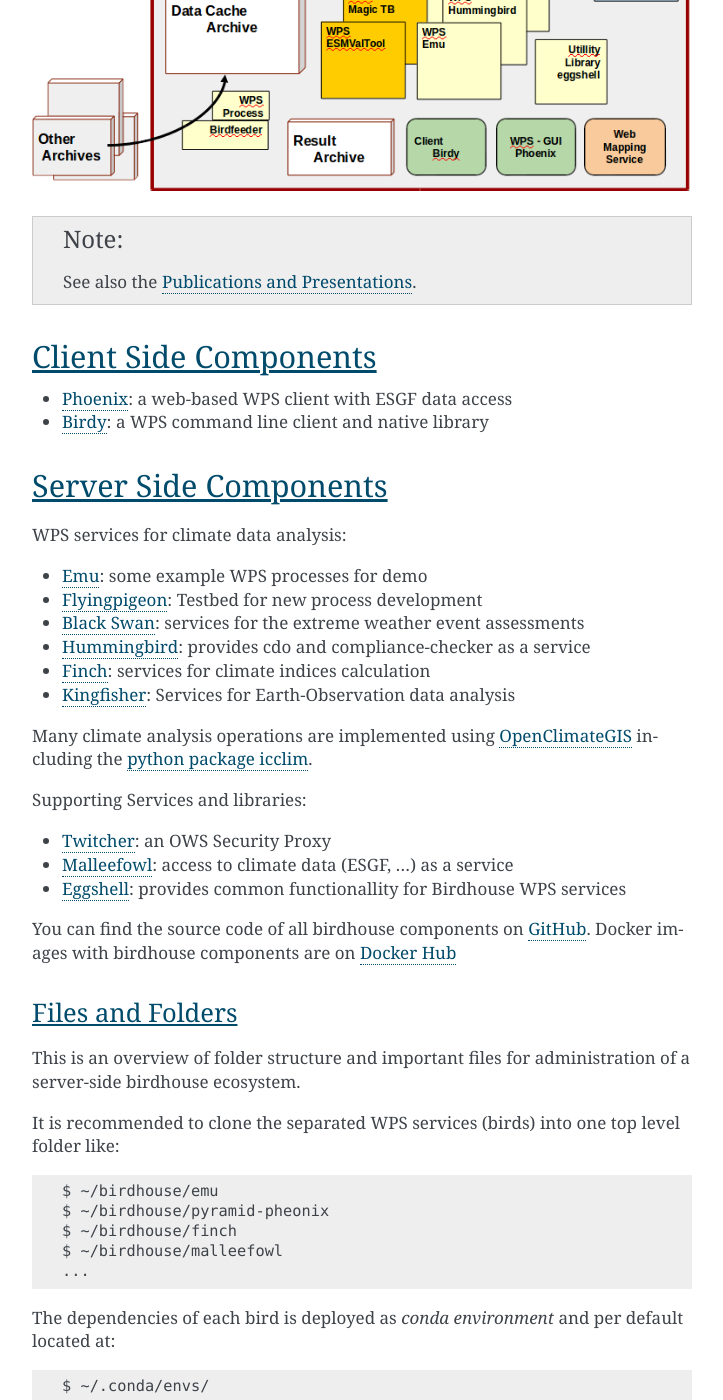
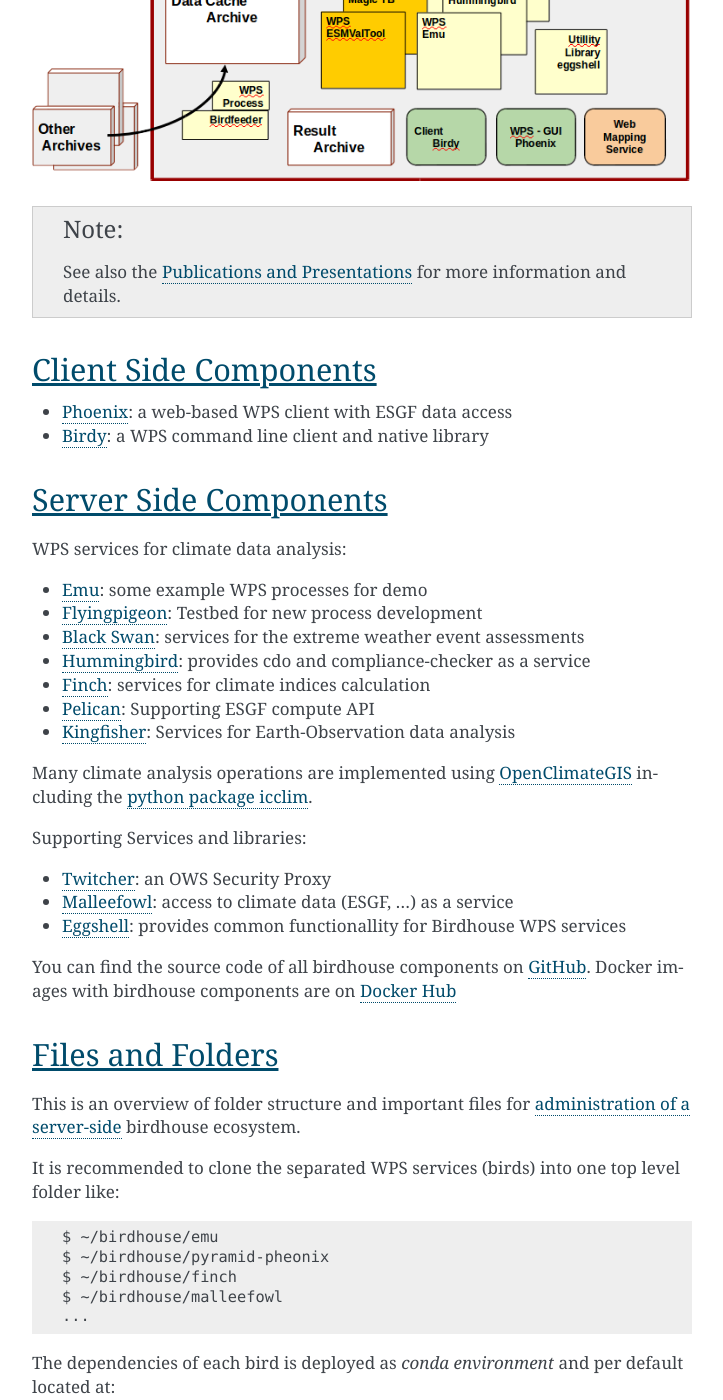
Before and after one commit to bird-house/birdhouse-docs, a Sphinx documentation site: the page built from docs/source/framework.rst, in a window 1280 px wide and 1400 px high, scrolled down 1017 px. Shown: the whole window, without its empty margins (388-1111 px from the left). Built offline with Sphinx 7.4.7, drawn with Linux system fonts in a browser that asks for light colours.

Commit message:
include pelican

```diff
--- a/docs/source/conf.py
+++ b/docs/source/conf.py
@@ -318,6 +318,7 @@
                        'flyingpigeon': ('https://flyingpigeon.readthedocs.io/en/latest/', None),
                        'hummingbird': ('https://birdhouse-hummingbird.readthedocs.io/en/latest/', None),
                        'emu': ('https://emu.readthedocs.io/en/latest/', None),
+                       'pelican': ('https://github.com/bird-house/pelican', None),
                        'birdy': ('https://birdy.readthedocs.io/en/latest/', None),
                        'bootstrap': ('https://birdhousebuilderbootstrap.readthedocs.io/en/latest/', None),
                         }
@@ -340,6 +341,7 @@
 .. _Twitcher: http://twitcher.readthedocs.io/en/latest/
 .. _Flyingpigeon: http://flyingpigeon.readthedocs.io/en/latest/
 .. _Hummingbird: http://birdhouse-hummingbird.readthedocs.io/en/latest/
+.. _Pelican: https://github.com/bird-house/pelican
 .. _Emu: http://emu.readthedocs.io/en/latest/
 .. _Black Swan: https://github.com/bird-house/blackswan
 .. _Finch: https://github.com/bird-house/finch
--- a/docs/source/framework.rst
+++ b/docs/source/framework.rst
@@ -10,6 +10,7 @@
 
 
 Birdhouse is organized in separate stand-alone software components. The stand-alone components are named after birds, which gives the entire project its name birdhouse. Due to the nature of Web processing services the components can be categorized into :ref:`client_components` as tools for the user and :ref:`server_components` to build the architecture of server side back-ends.
+
 
 .. _framework_structure:
 
@@ -32,7 +33,7 @@
 
 .. image:: _images/framework.png
 
-.. note:: See also the :ref:`Publications and Presentations <publications>`.
+.. note:: See also the :ref:`Publications and Presentations <publications>` for more information and details.
 
 
 .. _client_components:
@@ -55,6 +56,7 @@
 * `Black Swan`_: services for the extreme weather event assessments
 * Hummingbird_: provides cdo and compliance-checker as a service
 * Finch_: services for climate indices calculation
+* Pelican_: Supporting ESGF compute API
 * Kingfisher_: Services for Earth-Observation data analysis
 
 Many climate analysis operations are implemented using OpenClimateGIS_
```
Also changed, not shown: other parts of docs/source/framework.rst (+2 -11 lines), docs/source/projects.rst (+5 -7 lines).
